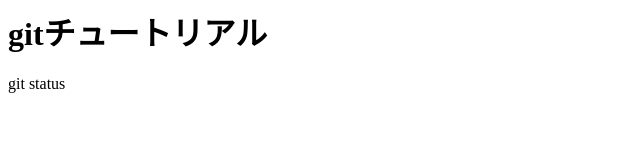
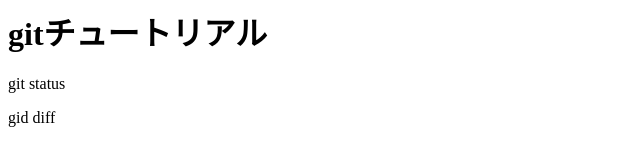
Before and after one commit to MAHIRO-DEV97/git_tutorial, a plain HTML site: page index.html in a window 1280 px wide. Shown: the full height of the page, 0-640 px from the left. Drawn offline with Linux system fonts and the light colour scheme.

Commit message:
git diffを追記

```diff
--- a/index.html
+++ b/index.html
@@ -1,2 +1,3 @@
 <h1>gitチュートリアル</h1>
 <p>git status</p>
+<p>gid diff</p>
```
